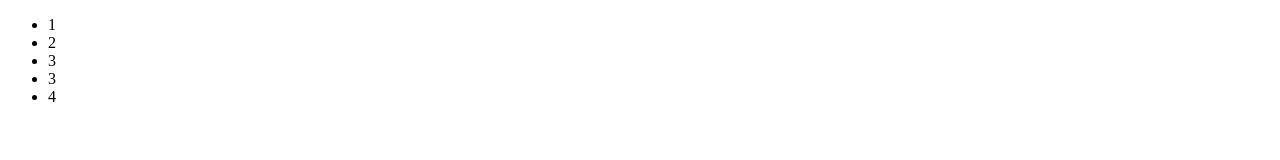
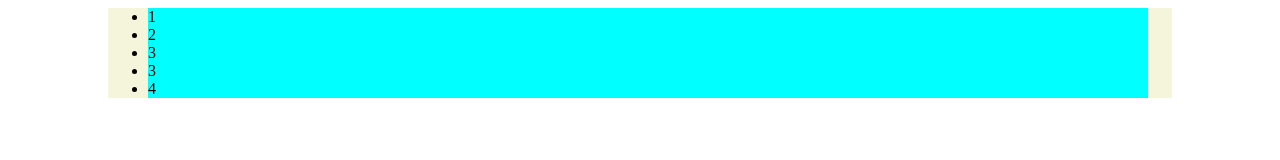
Before and after one commit to Hong-1005/tjd101, a plain HTML site: page Index.html in a window 1280 px wide. Drawn offline with Linux system fonts and the light colour scheme.

Commit message:
連結CSS

```diff
--- a/style.css
+++ b/style.css
@@ -1,9 +1,9 @@
-.ul{
+ul{
     background-color: beige;
     margin: auto 100px;
 }
 
-.li{
+li{
     background-color: aqua;
     width: 1000px;
     min-height: auto;
```
